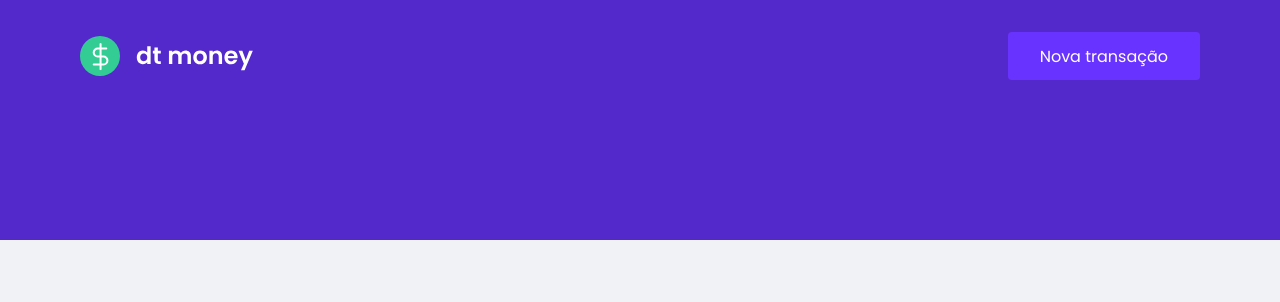
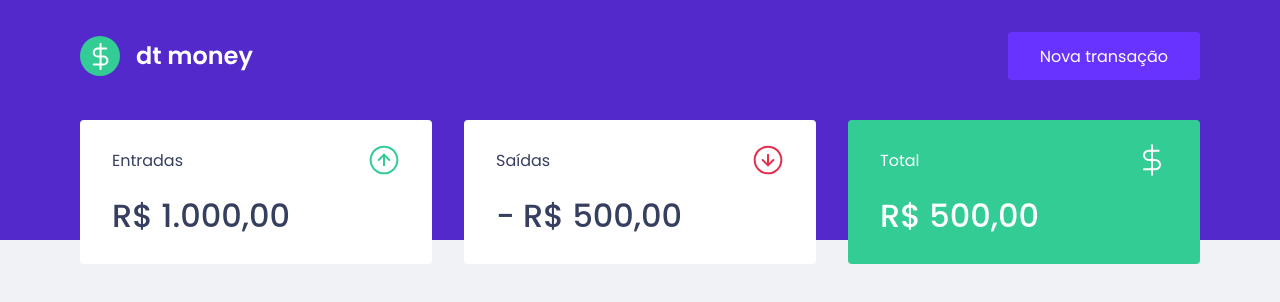
Before and after one commit to josuegimenes/ignite-reactjs-dtmoney, a React (Create React App) app: page / in a window 1280 px wide. Shown: the top 302 px of the page. Built offline with nearby package versions, Linux system fonts and the light colour scheme.

Commit message:
Component: Summary

```diff
--- a/public/index.html
+++ b/public/index.html
@@ -8,7 +8,7 @@
     <link rel="shortcut icon" href="favicon.png" type="image/png" />
 
     <title>dtmoney</title>
-    <link href="https://fonts.googleapis.com/css2?family=Poppins:wght@400;600&display=swap" rel="stylesheet">
+    <link href="https://fonts.googleapis.com/css2?family=Poppins:wght@400;500;600&display=swap" rel="stylesheet">
   </head>
   <body>
     <noscript>You need to enable JavaScript to run this app.</noscript>
--- a/src/App.tsx
+++ b/src/App.tsx
@@ -1,10 +1,13 @@
 import { Header } from "./components/Header";
+import { Dashboard } from "./components/Dashboard";
+
 import { GlobalStyle } from "./styles/global";
 
 export function App() {
   return (
     <>
       <Header />
+      <Dashboard />
       <GlobalStyle />
     </>
   );
--- /dev/null
+++ b/src/components/Dashboard/index.tsx
@@ -0,0 +1,10 @@
+import { Summary } from '../Summary';
+import { Container } from './styles';
+
+export function Dashboard() {
+    return (
+        <Container>
+            <Summary />
+        </Container>
+    );
+}
--- /dev/null
+++ b/src/components/Dashboard/styles.ts
@@ -0,0 +1,7 @@
+import styled from "styled-components";
+
+export const Container = styled.main`
+    max-width: 1120px;
+    margin: 0 auto;
+    padding: 2.5rem 1rem;
+`;
--- /dev/null
+++ b/src/components/Summary/index.tsx
@@ -0,0 +1,33 @@
+import incomeImg from '../../assets/income.svg';
+import outcomeImg from '../../assets/outcome.svg';
+import totalImg from '../../assets/total.svg';
+
+import { Container } from "./styles";
+
+export function Summary() {
+    return (
+        <Container>
+            <div>
+                <header>
+                    <p>Entradas</p>
+                    <img src={incomeImg} alt="Entradas"/>
+                </header>
+                <strong>R$ 1.000,00</strong>
+            </div>
+            <div>
+                <header>
+                    <p>Saídas</p>
+                    <img src={outcomeImg} alt="Saídas"/>
+                </header>
+                <strong>- R$ 500,00</strong>
+            </div>
+            <div className="highlight-background">
+                <header>
+                    <p>Total</p>
+                    <img src={totalImg} alt="Total"/>
+                </header>
+                <strong>R$ 500,00</strong>
+            </div>
+        </Container>
+    );
+}
--- /dev/null
+++ b/src/components/Summary/styles.ts
@@ -0,0 +1,34 @@
+import styled from "styled-components";
+
+export const Container = styled.div`
+    display: grid;
+    grid-template-columns: repeat(3, 1fr);
+    gap: 2rem;
+    margin-top: -10rem;
+
+    div {
+        background: var(--shape);
+        padding: 1.5rem 2rem;
+        border-radius: 0.25rem;
+        color: var(--text-title);
+
+        header {
+        display: flex;
+        align-items: center;
+        justify-content: space-between;
+        }
+
+        strong {
+            display: block;
+            margin-top: 1rem;
+            font-size: 2rem;
+            font-weight: 500;
+            line-height: 3rem;
+        }
+
+        &.highlight-background {
+            background: var(--green);
+            color: #fff;
+        }
+    }
+`;
--- a/src/styles/global.ts
+++ b/src/styles/global.ts
@@ -4,6 +4,7 @@
     :root {
         --background: #f0f2f5;
         --red: #e52e4d;
+        --green: #33cc95;
         --blue: #5429cc;
 
         --blue-light: #6933ff;
```
